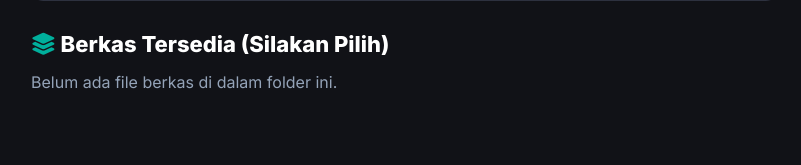
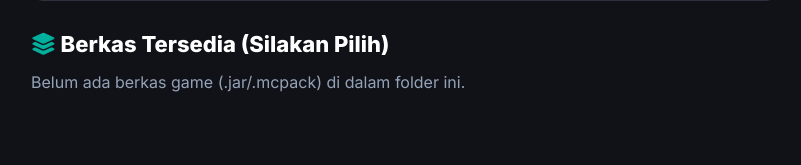
Before and after one commit to mlf167937-svg/mods-hub, a Flask app: page /mod/java/mods_racikan in a window 1280 px wide. Shown: the part 635-800 px from the top of the page, without its empty margins (29-830 px from the left). Run offline with Flask 3, Linux system fonts and the light colour scheme.

Commit message:
Update mod.html

```diff
--- a/templates/mod.html
+++ b/templates/mod.html
@@ -55,7 +55,7 @@
             </a>
         </div>
         {% else %}
-        <p style="color: var(--text-muted);">Belum ada file berkas di dalam folder ini.</p>
+        <p style="color: var(--text-muted);">Belum ada berkas game (.jar/.mcpack) di dalam folder ini.</p>
         {% endfor %}
     </div>
 
```
